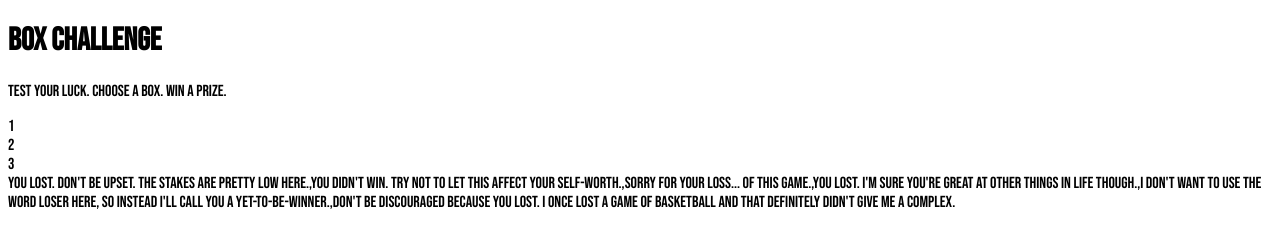
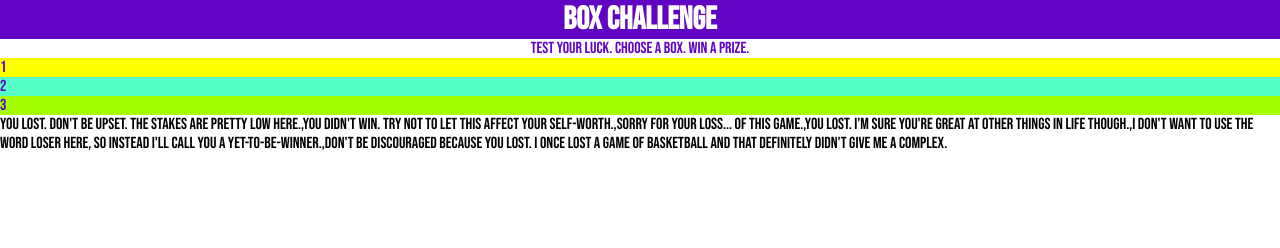
Before and after one commit to SeltzerFan24/m5_hw8_stanley_ezra, a plain HTML site: page index.html in a window 1280 px wide. Drawn offline with Linux system fonts and the light colour scheme.

Commit message:
begian styling index.html

```diff
--- a/styles.css
+++ b/styles.css
@@ -5,7 +5,41 @@
   --box-color-2: #57FFC9;
   --box-color-3: #A5FF01;
 }
+* {
+  margin: 0;
+  padding: 0;
+}
 
 body {
   font-family: 'Bebas Neue', Impact, sans-serif;
 }
+
+header {
+  background-color: #6003C3;
+}
+
+h1 {
+  color: #FFFFFF;
+  text-align: center;
+}
+
+p {
+  color:#6003C3;
+  text-align: center;
+}
+
+.box {
+  color:#6003C3
+}
+
+#box-1 {
+  background-color: #FCFF00;
+}
+
+#box-2 {
+  background-color: #57FFC9;
+}
+
+#box-3 {
+  background-color: #A5FF01;
+}
```
